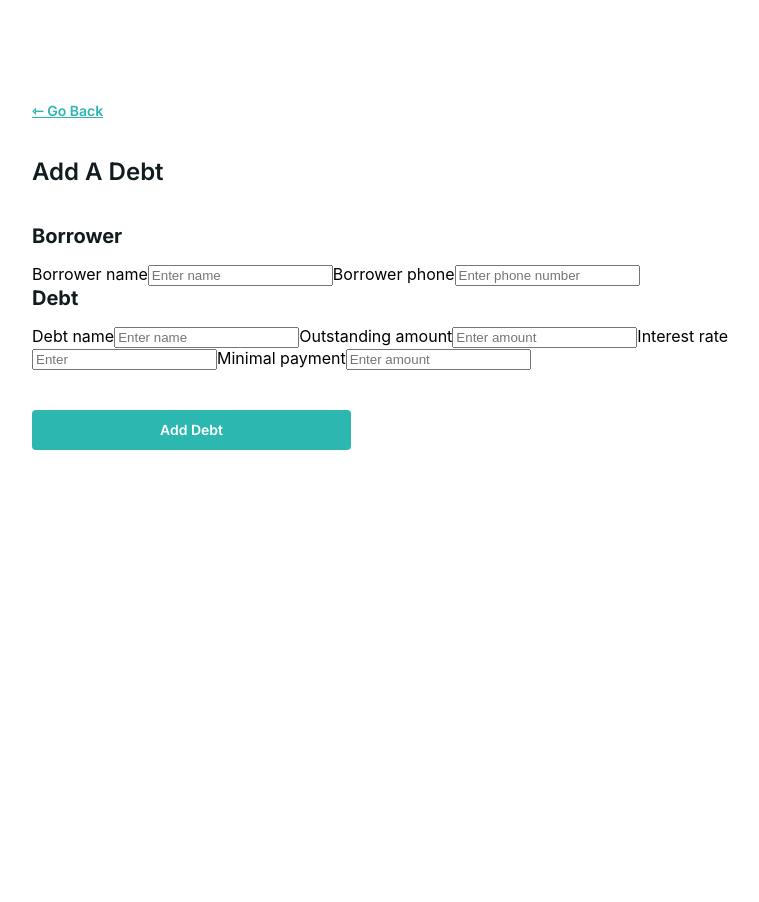
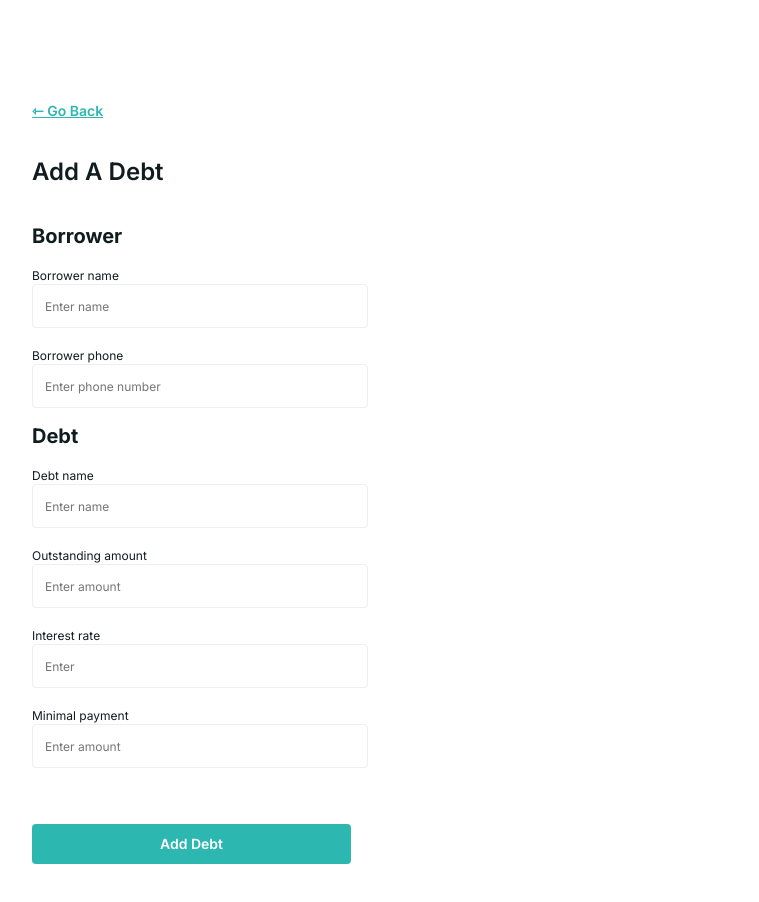
Before and after one commit to Tate-T/My-debts-app_front-end, a React (Create React App) app: page /addadebt in a window 1280 px wide. Shown: the top 902 px of the page, without its empty margins (196-955 px from the left). Before the commit the page ends 800 px from the top, so only its background shows below. Built offline with nearby package versions, Linux system fonts and the light colour scheme.

Commit message:
AddDebtPage styles

```diff
--- a/src/pages/AddDebtPage/AddDebtPage.jsx
+++ b/src/pages/AddDebtPage/AddDebtPage.jsx
@@ -11,32 +11,40 @@ export default function AddDebtPage() {
       <h2 className={s.mainTitle}>Add a Debt</h2>
       <form className={s.form}>
         <h3 className={s.title}>Borrower</h3>
-        <label htmlFor="">
+        <label htmlFor="" className={s.label}>
           {' '}
-          Borrower name
-          <input type="text" placeholder="Enter name" />
+          Borrower name <br />
+          <input type="text" placeholder="Enter name" className={s.input} />
         </label>
-        <label htmlFor="">
-          Borrower phone
-          <input type="text" placeholder="Enter phone number" />
-        </label>
-
+        <br />
+        <label htmlFor="" className={s.label}>
+          Borrower phone <br />
+          <input
+            type="text"
+            placeholder="Enter phone number"
+            className={s.input}
+          />
+        </label>{' '}
+        <br />
         <h3 className={s.title}>Debt</h3>
-        <label htmlFor="">
-          Debt name
-          <input type="text" placeholder="Enter name" />
-        </label>
-        <label htmlFor="">
-          Outstanding amount
-          <input type="text" placeholder="Enter amount" />
-        </label>
-        <label htmlFor="">
-          Interest rate
-          <input type="text" placeholder="Enter" />
-        </label>
-        <label htmlFor="">
-          Minimal payment
-          <input type="text" placeholder="Enter amount" />
+        <label htmlFor="" className={s.label}>
+          Debt name <br />
+          <input type="text" placeholder="Enter name" className={s.input} />
+        </label>{' '}
+        <br />
+        <label htmlFor="" className={s.label}>
+          Outstanding amount <br />
+          <input type="text" placeholder="Enter amount" className={s.input} />
+        </label>{' '}
+        <br />
+        <label htmlFor="" className={s.label}>
+          Interest rate <br />
+          <input type="text" placeholder="Enter" className={s.input} />
+        </label>{' '}
+        <br />
+        <label htmlFor="" className={s.label}>
+          Minimal payment <br />
+          <input type="text" placeholder="Enter amount" className={s.input} />
         </label>
         <button type="sunbmit" className={s.btn}>
           Add debt
--- a/src/pages/AddDebtPage/AddDebtPage.module.scss
+++ b/src/pages/AddDebtPage/AddDebtPage.module.scss
@@ -33,6 +33,33 @@
     margin-bottom: 16px;
  }
 
+ .label {
+    font-family: 'Inter';
+font-style: normal;
+font-weight: 400;
+font-size: 12px;
+line-height: 1.25;
+color: #111C1F;
+margin-bottom: 8px;
+ }
+
+ .input {
+    font-family: 'Inter';
+font-style: normal;
+font-weight: 400;
+font-size: 12px;
+line-height: 1.25;
+color: #636B6F;
+// gap: 8px;
+width: 320px;
+height: 40px;
+margin-bottom: 16px;
+background-color: #FFFFFF;
+border: 1px solid #EEEEEE;
+border-radius: 4px;
+padding-left: 12px;
+ }
+
  .btn {
     display: block;
     font-family: 'Inter';
```
